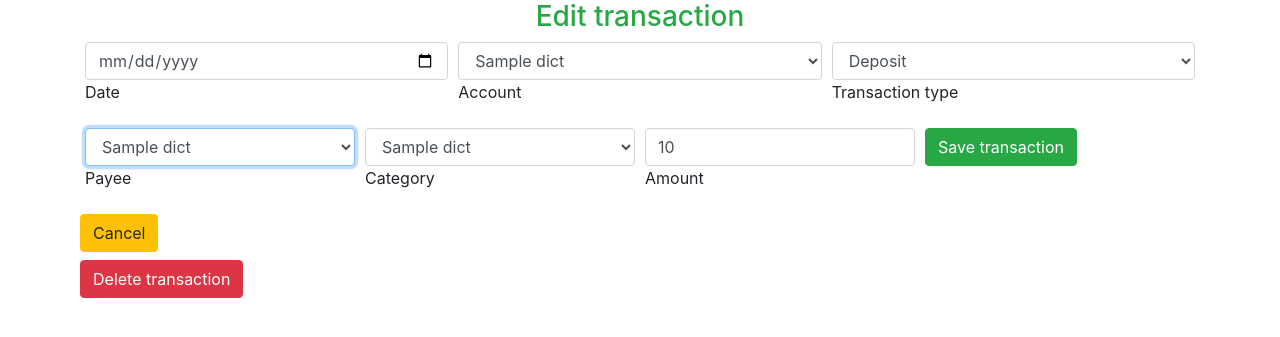
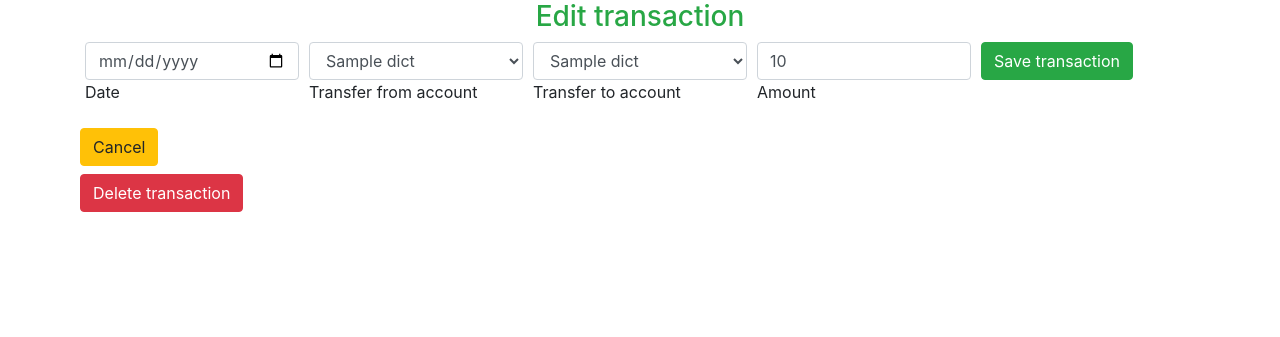
Before and after one commit to marsiekiera/YHB, a Flask app: template flask/app/templates/transaction.html in a window 1280 px wide. Shown: the part 56-393 px from the top of the page. Run offline with Flask 2, Linux system fonts and the light colour scheme; the template is opened without the code that fills it: most values are stand-ins (such as "Sample title", 1, 10 or a date in 2020).

Commit message:
Edit transfer form add

```diff
--- a/flask/app/templates/transaction.html
+++ b/flask/app/templates/transaction.html
@@ -10,13 +10,13 @@
 <form action="/transaction/{{ transaction_id }}" method="POST">
     <div class="form-row">
         <div class="form-group col">
-            <input class="form-control" name="date" type="date" value="{{ date }}" min="2000-01-01">
+            <input class="form-control" name="date" type="date" value="{{ transaction_dict['date'] }}" min="2000-01-01">
             <label for="date">Date</label>
         </div>
         <div class="form-group col">
             <select class="form-control" name="account" type="text">
                 {% for acc in account_list_dict %}
-                    {% if acc['account_name'] == account_name %}
+                    {% if acc['account_name'] == transaction_dict['account_name'] %}
                         <option value="{{ acc['account_name'] }}" selected>
                             {{ acc['account_name'] }}
                         </option>
@@ -27,11 +27,12 @@
                     {% endif %}
                 {% endfor %}
             </select>
+    {% if transaction_dict["tran_type"] %}
             <label for="account">Account</label>
         </div>
         <div class="form-group col">
             <select class="form-control" name="transaction_type" type="number">
-                {% if tran_type == "Withdrawal" %}
+                {% if transaction_dict["tran_type"] == "Withdrawal" %}
                 <option value="-1" selected>Withdrawal</option>
                 <option value="1">Deposit</option>
                 {% else %}
@@ -46,7 +47,7 @@
         <div class="form-group col">
             <select class="form-control" name="payee" autofocus type="text">
                 {% for dict in payee_list_dict %}
-                    {% if dict['payee_name'] == payee_name %}
+                    {% if dict['payee_name'] == transaction_dict["payee_name"] %}
                         <option value="{{ dict['payee_name'] }}" selected>
                             {{ dict['payee_name'] }}
                         </option>
@@ -62,7 +63,7 @@
         <div class="form-group col">
             <select class="form-control" name="category" type="text">
                 {% for dict in category_list_dict %}
-                    {% if dict['category_name'] == category_name %}
+                    {% if dict['category_name'] == transaction_dict["category_name"] %}
                         <option value="{{ dict['category_name'] }}" selected>
                             {{ dict['category_name'] }}
                         </option>
@@ -75,9 +76,29 @@
             </select>
             <label for="category">Category</label>
         </div>
+    {% else %}
+            <label for="account">Transfer from account</label>
+        </div>
+        <div class="form-group col">
+            <select class="form-control" name="transf_to_account_name" type="text">
+                {% for acc in account_list_dict %}
+                    {% if acc['account_name'] == transaction_dict['transf_to_account_name'] %}
+                        <option value="{{ acc['account_id'] }}" selected>
+                            {{ acc['account_name'] }}
+                        </option>
+                    {% else %}
+                        <option value="{{ acc['account_name'] }}">
+                            {{ acc['account_name'] }}
+                        </option>
+                    {% endif %}
+                {% endfor %}
+            </select>
+            <label for="transf_to_account_name">Transfer to account</label>
+        </div>
+    {% endif %}
         <div class="form-group col">
             <input class="form-control" autocomplete="off" placeholder="0,00 or 0.00"
-                name="amount" type="text" value="{{ amount }}">
+                name="amount" type="text" value="{{ transaction_dict['amount'] }}">
             <label for="amount">Amount</label>
         </div>
         <div class="col">
@@ -86,7 +107,7 @@
     </div>
 </form>
 
-<form action="/account/{{ account_name }}">
+<form action="/account/{{ transaction_dict['account_id'] }}">
     <div class="form-row mb-2">
         <button class="btn btn-warning" type="submit">Cancel</button>
     </div>
```
